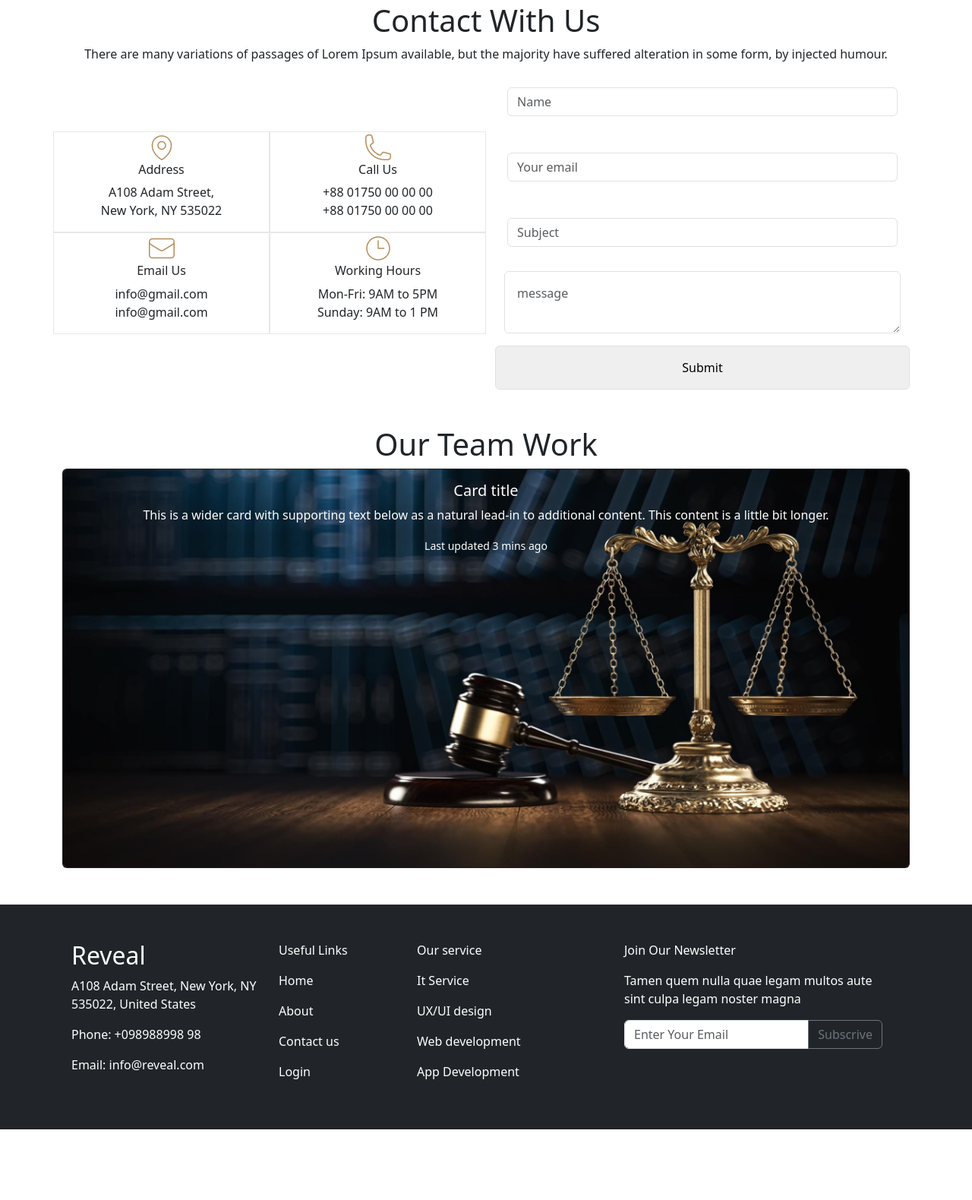
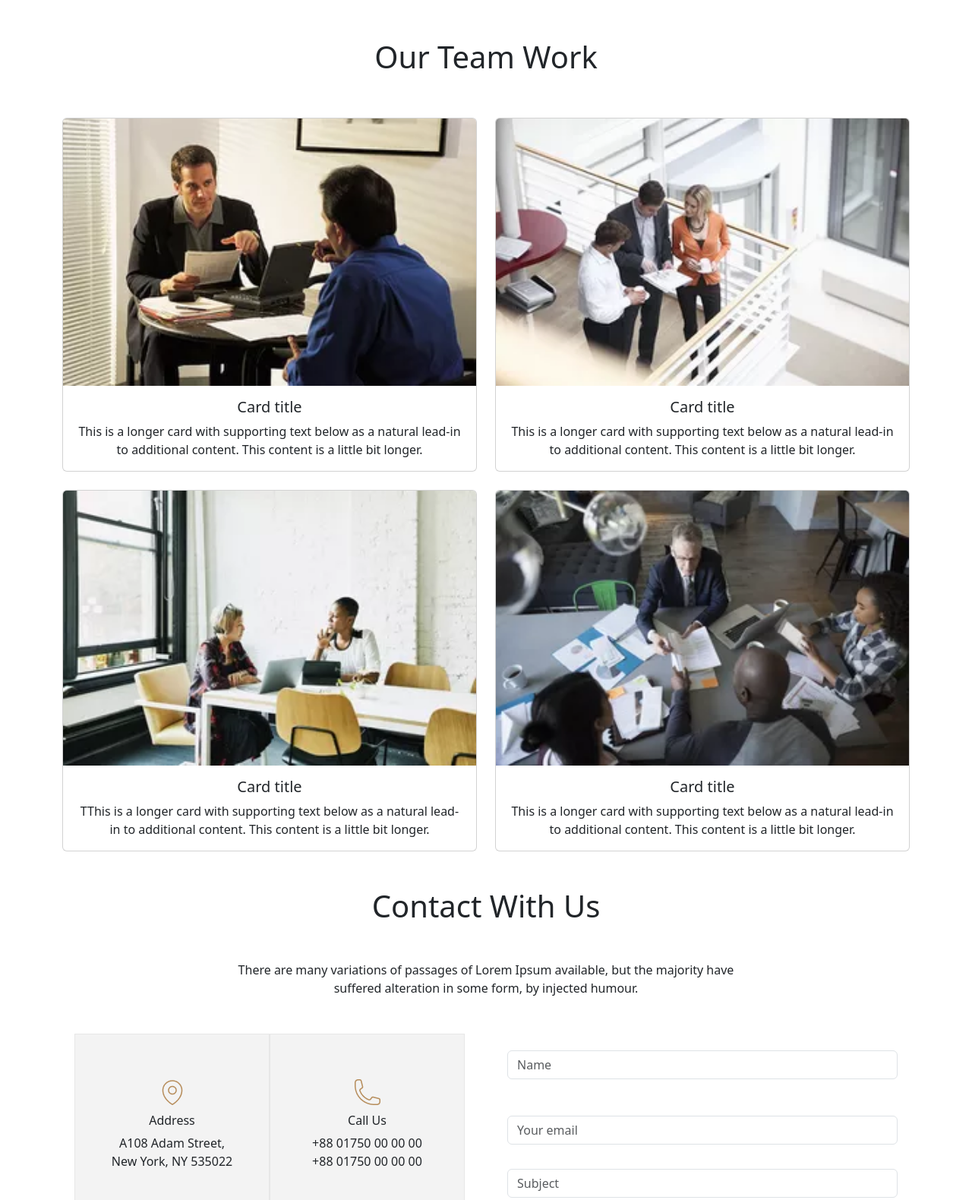
Before and after one commit to tariik12/justice-bootstrap-projcet, a plain HTML site: page index.html in a window 1280 px wide. Shown: the part 4273-5853 px from the top of the page at 76% size. Before the commit the page ends 5760 px from the top, so only its background shows below. Drawn offline with nearby package versions, Linux system fonts and the light colour scheme.

Commit message:
Contact With Us & Extra Section (Our Team Work) Done.

```diff
--- a/index.html
+++ b/index.html
@@ -304,46 +304,90 @@
 
 
   </section>
+  <!-- Our Team -->
+  <section class="container text-center my-5 ">
+    <h1 class="py-5">Our Team Work</h1>
+
+    <div class="row row-cols-1 row-cols-md-2 g-4">
+      <div class="col">
+        <div class="card">
+          <img src="./images/our-team-work/image-1.webp" class="card-img-top" alt="...">
+          <div class="card-body">
+            <h5 class="card-title">Card title</h5>
+            <p class="card-text">This is a longer card with supporting text below as a natural lead-in to additional content. This content is a little bit longer.</p>
+          </div>
+        </div>
+      </div>
+      <div class="col">
+        <div class="card">
+          <img src="./images/our-team-work/image-2.webp" class="card-img-top" alt="...">
+          <div class="card-body">
+            <h5 class="card-title">Card title</h5>
+            <p class="card-text">This is a longer card with supporting text below as a natural lead-in to additional content. This content is a little bit longer.</p>
+          </div>
+        </div>
+      </div>
+      <div class="col">
+        <div class="card">
+          <img src="./images/our-team-work/imgage-3.webp" class="card-img-top" alt="...">
+          <div class="card-body">
+            <h5 class="card-title">Card title</h5>
+            <p class="card-text">TThis is a longer card with supporting text below as a natural lead-in to additional content. This content is a little bit longer.</p>
+          </div>
+        </div>
+      </div>
+      <div class="col">
+        <div class="card">
+          <img src="./images/our-team-work/image-3.webp" class="card-img-top" alt="...">
+          <div class="card-body">
+            <h5 class="card-title">Card title</h5>
+            <p class="card-text">This is a longer card with supporting text below as a natural lead-in to additional content. This content is a little bit longer.</p>
+          </div>
+        </div>
+      </div>
+    </div>
+</section>
+
   <!-- Contact With Us -->
   <section class="container text-center my-5">
     <div>
-      <h1>Contact With Us</h1>
-    <p>There are many variations of passages of Lorem Ipsum available, but the majority have suffered alteration in some form, by injected humour.</p>
+      <h1 class="my-5" >Contact With Us</h1>
+    <p class="mt-3" >There are many variations of passages of Lorem Ipsum available, but the majority have <br> suffered alteration in some form, by injected humour.</p>
     </div>
-    <div class="row align-items-center">
-      <div class="col-6">
-        <div class="row">
-          <div class="col-6 key">
-            <img src="./images/location.png" alt="">
+    <div class="row align-items-center mt-5">
+      <div class="col-md-6">
+        <div class="row mx-3 ">
+          <div class="col-md-6 py-5 key">
+            <img class="m-2" src="./images/location.png" alt="">
             <h6>Address</h6>
             <p>A108 Adam Street,<br>
             New York, NY 535022</p>
           </div>
-          <div class="col-6 key">
-            <img src="./images/call.png" alt="">
+          <div class="col-md-6 py-5 key">
+            <img class="m-2"  src="./images/call.png" alt="">
             <h6>Call Us</h6>
             <p>+88 01750 00 00 00 <br>
               +88 01750 00 00 00</p>
           </div>
         </div>
 
-        <div class="row ">
-          <div class="col-6 key">
-            <img src="./images/email.png" alt="">
+        <div class="row mx-3 ">
+          <div class="col-md-6 py-5 key">
+            <img class="m-2" src="./images/email.png" alt="">
             <h6>Email Us</h6>
             <p>info@gmail.com <br>
               info@gmail.com</p>
           </div>
-          <div class="col-6 key">
-            <img src="./images/time.png" alt="">
+          <div class="col-md-6 py-5  key">
+            <img class="m-2" src="./images/time.png" alt="">
             <h6>Working Hours</h6>
             <p>Mon-Fri: 9AM to 5PM <br>
               Sunday: 9AM to 1 PM</p>
           </div>
         </div>
 
-      </div>
-      <div class="col-6">
+      </div >
+      <div class="col-md-6">
         <form>
           <div class="mb-3 p-3">
 
@@ -355,39 +399,21 @@
             <input type="email" class="form-control" id="exampleInputEmail1" aria-describedby="emailHelp" placeholder="Your email">
 
           </div>
-          <div class="mb-3 p-3">
+          <div class="mb-3 px-3 ">
 
             <input type="subject" class="form-control" id="exampleInputPassword1" placeholder="Subject">
           </div>
           <div class="mb-3 container">
 
-            <textarea class=" form-control p-3 me-3" name="" id="" cols="" rows="" placeholder="message"></textarea>
+            <textarea class=" form-control p-3 me-3" name="" id="" cols="" rows="6" placeholder="message"></textarea>
           </div>
 
-          <button type="submit" class="w-100 p-3 rounded border">Submit</button>
+          <button type="submit" class="button-color w-100 p-3 rounded border">Submit</button>
         </form>
 </div>
       </div>
-
     </div>
-
-
-
   </section>
-<!-- Our Team -->
-  <section class="container text-center ">
-      <h1>Our Team Work</h1>
-
-      <div class="card text-bg-dark">
-        <img src="./images/banner.png" class="card-img" alt="...">
-        <div class="card-img-overlay">
-          <h5 class="card-title">Card title</h5>
-          <p class="card-text">This is a wider card with supporting text below as a natural lead-in to additional content. This content is a little bit longer.</p>
-          <p class="card-text"><small>Last updated 3 mins ago</small></p>
-        </div>
-      </div>
-  </section>
-
     </main>
 <!----------------------
     footer-container
@@ -396,38 +422,41 @@
       <footer class=" text-white bg-dark p-5 mt-5">
         <div class="container">
           <div class="row container">
-            <div class="col-md-3">
+            <div class="col-md-2">
               <div>
                 <div>
-                  <h2>Reveal</h2>
-                  <p>A108 Adam Street, New York, NY 535022, United States</p>
-                  <p>Phone: +098988998 98</p>
-                  <p>Email: info@reveal.com</p>
+                  <img src="./images/logo.png" alt="">
+                  <p class="my-5">There are many variations of passages of Lorem Ipsum available, but the majority have suffered alteration in some form, by injected humour.</p>
+
                 </div>
               </div>
             </div>
             <div class="col-md-2">
-              <p>Useful Links</p>
+             <h4 class="pt-3">Usefull Link</h4>
               <div  class="">
-                <p><a class="text-decoration-none text-white" href="">Home</a></p>
-                <p><a class="text-decoration-none text-white" href="">About</a></p>
-                <p><a class="text-decoration-none text-white" href="">Contact us</a></p>
-                <p><a class="text-decoration-none text-white" href="">Login</a></p>
+                <p class="mt-5"><a class="text-decoration-none text-white my-5" href="">Home</a></p>
+                <p><a class="text-decoration-none text-white" href="">About Us</a></p>
+                <p><a class="text-decoration-none text-white" href="">Cases</a></p>
+                <p><a class="text-decoration-none text-white" href="">Blog</a></p>
+                <p><a class="text-decoration-none text-white" href="">Contact Us</a></p>
+
               </div>
             </div>
             <div class="col-md-3">
-              <p>Our service</p>
-              <p><a  class="text-decoration-none text-white" href="">It Service</a></p>
-              <p><a  class="text-decoration-none text-white" href="">UX/UI design</a></p>
-              <p><a  class="text-decoration-none text-white" href="">Web development</a></p>
-              <p><a  class="text-decoration-none text-white" href="">App Development</a></p>
+              <h4 class="pt-3">Contact Now</h4> <p class="mt-5"><a  class="text-decoration-none text-white" href="">555 4th 5t NW, Washington <br>
+                DC 20530, United States</a></p>
+              <p><a  class="text-decoration-none text-white" href="">+88 01750 000 000 <br>
+                +88 01750 000 000</a></p>
+              <p><a  class="text-decoration-none text-white" href="">info@gmail.com <br>
+                info@gmail.com</a></p>
+
             </div>
-            <div class="col-md-4">
-              <p>Join Our Newsletter</p>
-              <p>Tamen quem nulla quae legam multos aute sint culpa legam noster magna</p>
+            <div class="col-md-4 ">
+              <h4 class="pt-3">Subscribe</h4>
+              <p class="my-5">Subscribe for our latest & Articles. We Won’t Give You Spam Mails</p>
               <div class="input-group mb-3">
-                <input type="text" class="form-control" placeholder="Enter Your Email" aria-label="Recipient's username" aria-describedby="button-addon2">
-                <button class="btn btn-outline-secondary" type="button" id="button-addon2">Subscrive</button>
+                <input type="text" class="form-control" placeholder="Email Address" aria-label="Recipient's username" aria-describedby="button-addon2">
+                <button class="btn btn-outline-secondary" type="button" id="button-addon2"><img src="./images/Frame (1).png" alt=""></button>
               </div>
             </div>
           </div>
--- a/style/style.css
+++ b/style/style.css
@@ -26,6 +26,7 @@ border: 2px solid #F3F3F3;
 }
 /* What Our Client Say */
 .key{
+    background-color: #F3F3F3;
     border: .1px solid #E7E7E7;
 
 }
```
Also changed, not shown: images/Frame (1).png (added), images/our-team-work/image-1.webp (added), images/our-team-work/image-2.webp (added), images/our-team-work/image-3.webp (added), images/our-team-work/image-4.jfif (added), images/our-team-work/image5.jfif (added), images/our-team-work/img-5.jfif (added), images/our-team-work/imgage-3.webp (added).
